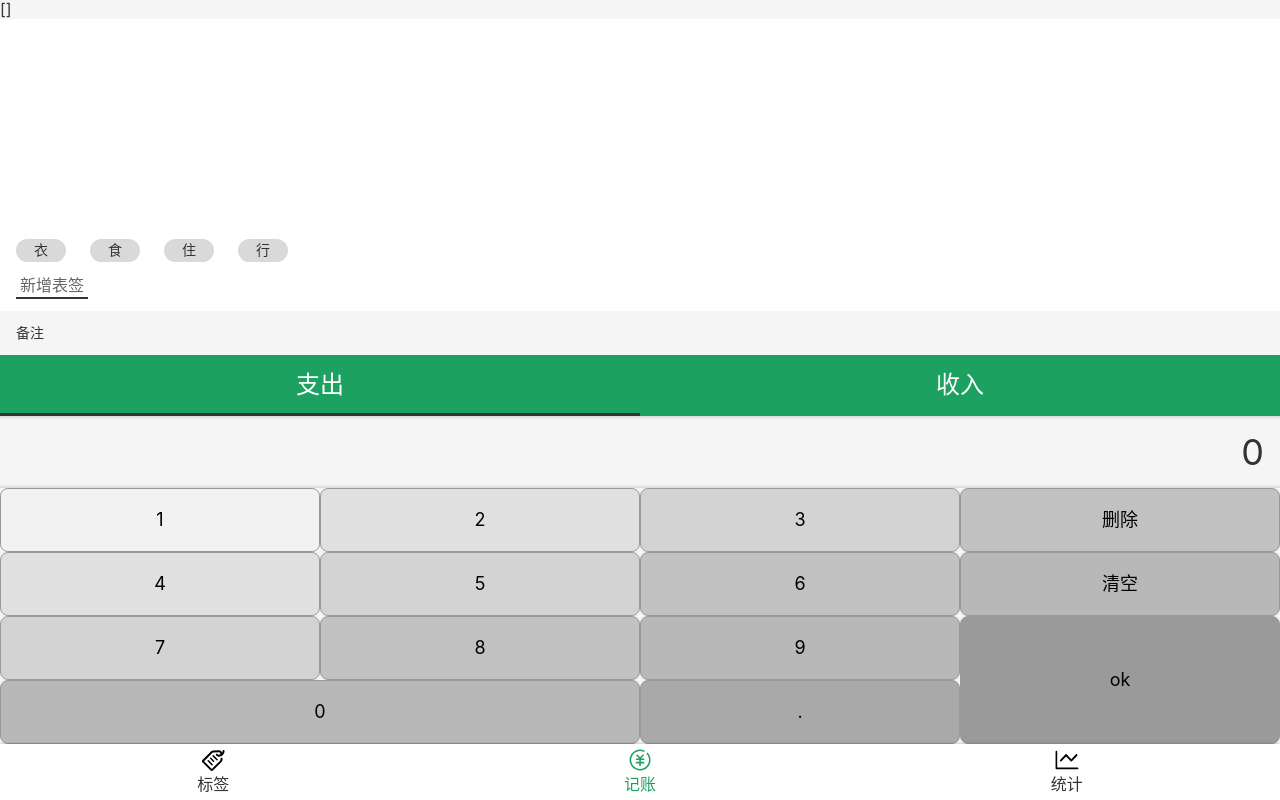
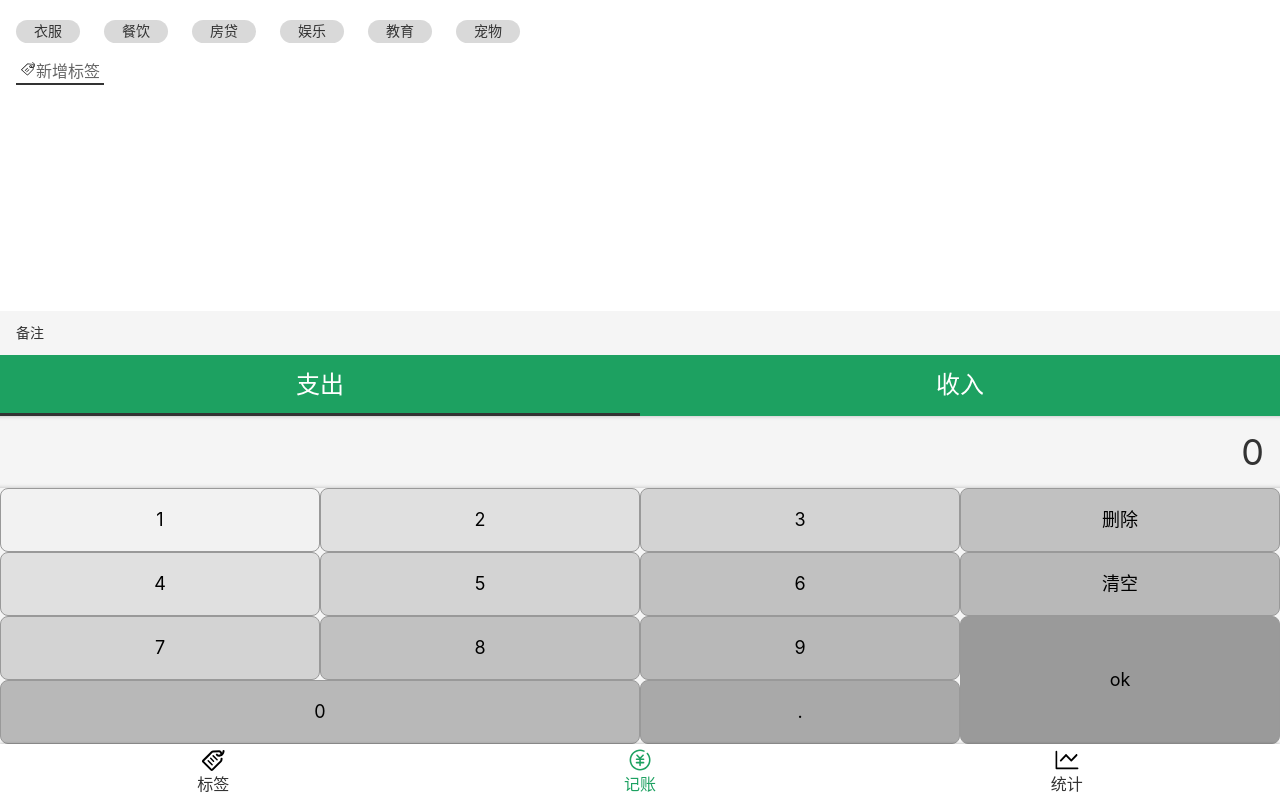
Before and after one commit to futrue1024/qin-money-react, a React app: page /money#/money in a window 1280 px wide. Built offline with nearby package versions, Linux system fonts and the light colour scheme.

Commit message:
滚动优化

```diff
--- a/src/components/money/TagsSection.tsx
+++ b/src/components/money/TagsSection.tsx
@@ -1,16 +1,20 @@
 import styled from "styled-components";
 import React from "react";
 import {useTags} from "hooks/useTags";
+import Icon from "../Icon";
 
 
 const Wrapper = styled.section`
   background: #ffffff;
   flex-grow: 1;
+  flex-shrink: 1;
+  overflow: auto;
   padding: 12px 16px;
   display: flex;
   flex-direction: column;
-  justify-content: flex-end;
   align-items: flex-start;
+
+
   >ul{
   margin: 0 -12px;
     >li{
@@ -19,13 +23,14 @@ const Wrapper = styled.section`
       padding: 3px 18px;
       display: inline-block;
       font-size: 14px;
-      margin: 4px 12px;
+      margin: 8px 12px;
       &.selected{
         background: #1DA161;
         color: white;
       }
     }
   }
+  >.add{
   >button{
     border: none;
     background: none;
@@ -34,6 +39,8 @@ const Wrapper = styled.section`
     margin-top: 8px;
     padding: 2px 4px;
   }
+  }
+
 `;
 type Props = {
   value: number[]
@@ -61,7 +68,10 @@ const TagsSection: React.FC<Props> = (props) => {
             {tag.name}
           </li>)}
       </ul>
-      <button onClick={addTag}>新增表签</button>
+      <div className='add'>
+        <button onClick={addTag}><Icon name='新建1'/>新增标签</button>
+      </div>
+
     </Wrapper>
   );
 };
--- a/src/hooks/useTags.tsx
+++ b/src/hooks/useTags.tsx
@@ -8,10 +8,13 @@ const useTags = () => {
     let localTags = JSON.parse(window.localStorage.getItem("tags") || "[]")
     if (localTags.length === 0){
       localTags = [
-        {id: createId(), name: "衣"},
-        {id: createId(), name: "食"},
-        {id: createId(), name: "住"},
-        {id: createId(), name: "行"}
+        {id: createId(), name: "衣服"},
+        {id: createId(), name: "餐饮"},
+        {id: createId(), name: "房贷"},
+        {id: createId(), name: "娱乐"},
+        {id: createId(), name: "教育"},
+        {id: createId(), name: "宠物"}
+
       ]
     }
     setTags(localTags);
--- a/src/views/Money.tsx
+++ b/src/views/Money.tsx
@@ -24,9 +24,9 @@ const defaultFromData = {
 
 };
 const Money = () => {
-  const {records, addRecord} = useRecords();
+  const { addRecord} = useRecords();
   const [selected, setSelected] = useState(defaultFromData);
-  console.log(selected);
+
   const onChange = (obj: Partial<typeof selected>) => {
     setSelected({
       ...selected,
@@ -42,7 +42,6 @@ const Money = () => {
   };
   return (
     <MyLayout>
-      {JSON.stringify(records)}
       <TagsSection value={selected.tagIds} onChange={tagIds => onChange({tagIds})}/>
       <NotesSection value={selected.note} onChange={note => onChange({note})}/>
       <TypeSection value={selected.category} onChange={category => onChange({category})}/>
```
Also changed, not shown: src/icons/新建.svg (added), src/icons/新建1.svg (added).
